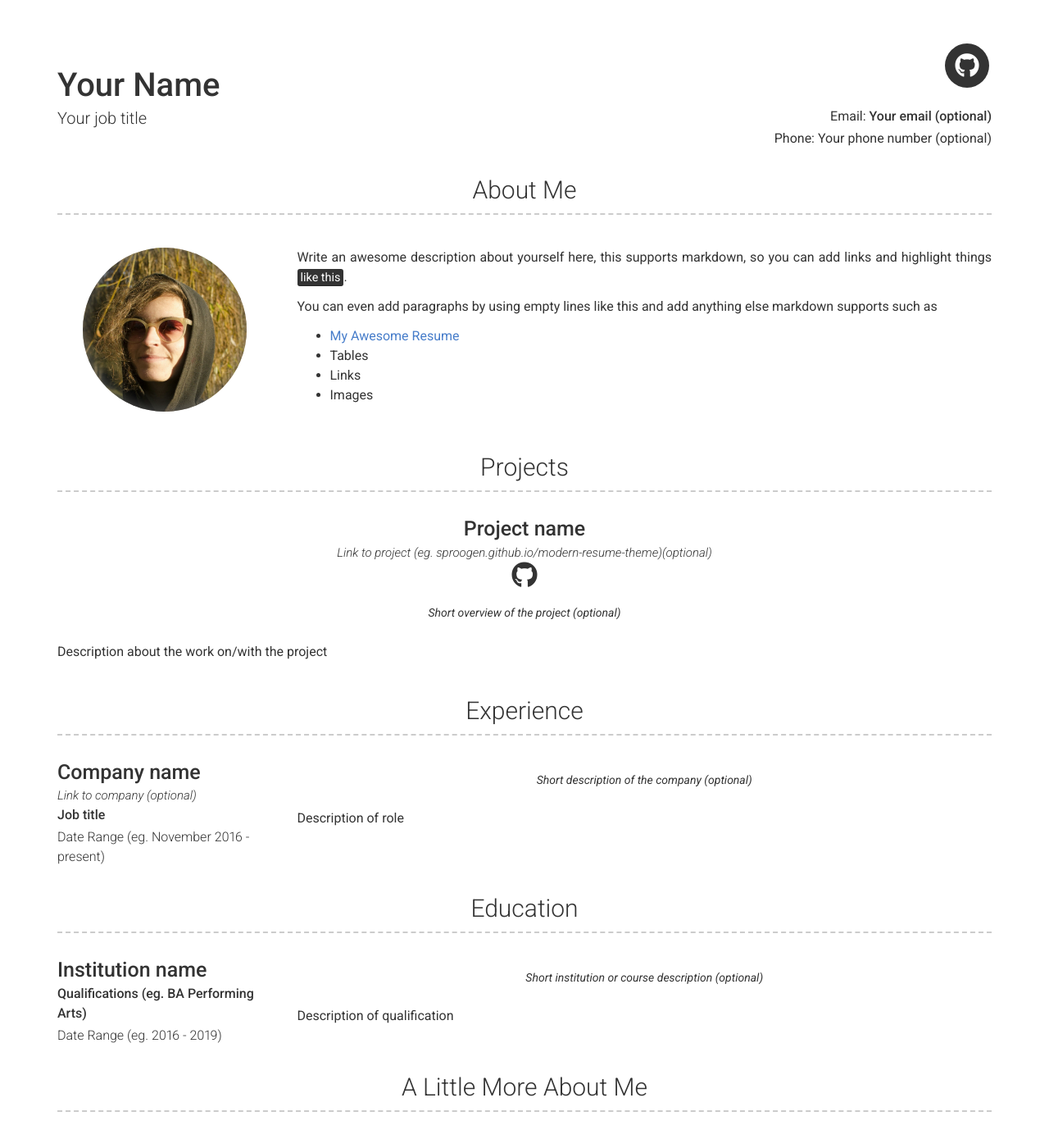
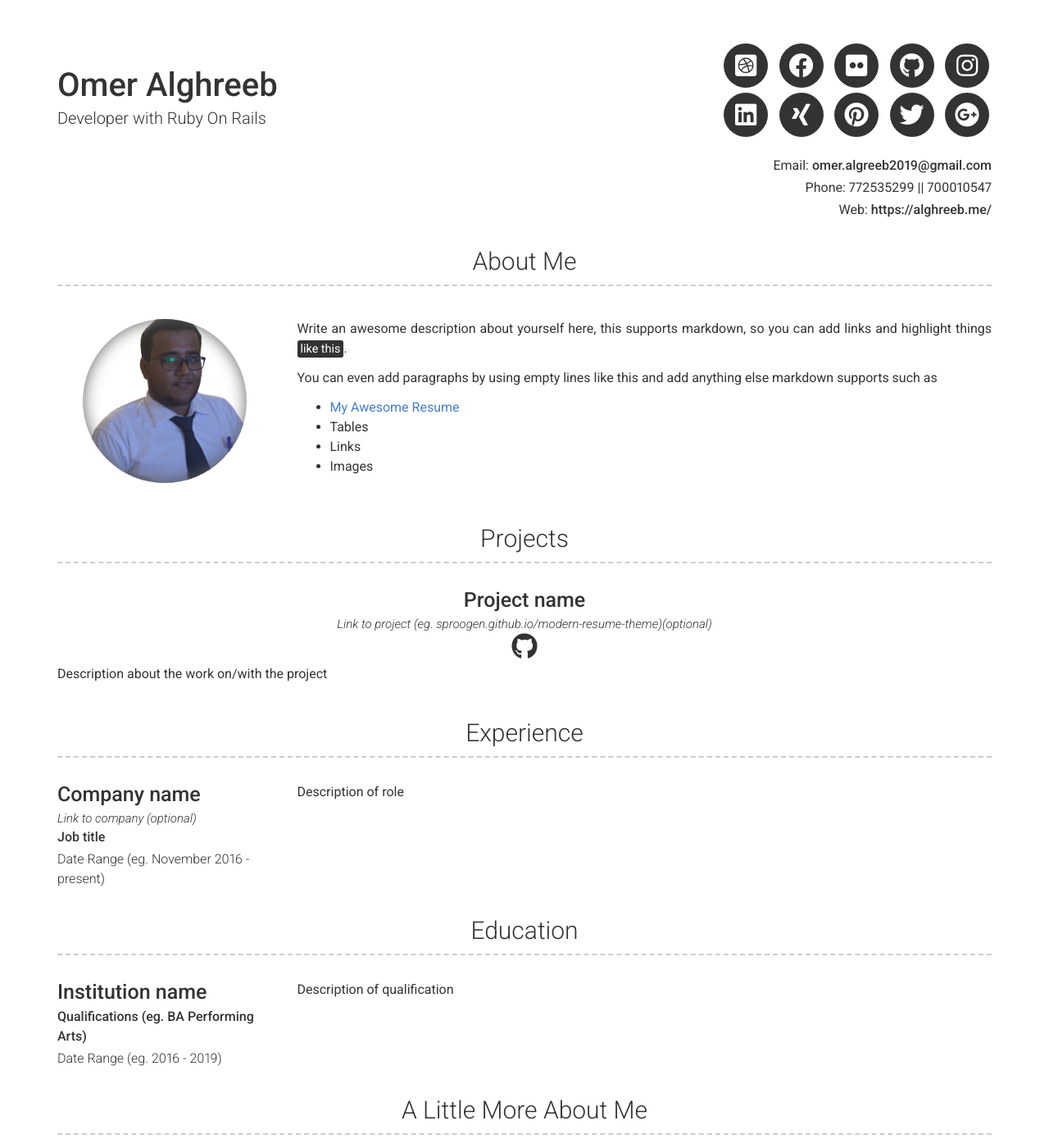
Before and after one commit to omer-agreeb/cv.github.io, a Jekyll site: the page built from index.md, in a window 1280 px wide and 1400 px high. Shown: the whole window at 82% size. Built offline with Jekyll 4.4.1, drawn with Linux system fonts in a browser that asks for light colours; nearby versions of some CDN libraries; some of the changed text lies outside the part shown.

Commit message:
first commit

```diff
--- a/_config.yml
+++ b/_config.yml
@@ -3,29 +3,29 @@ repository: Git repository where your resume will be hosted, only required if yo
 # favicon: Directory of your favicon (eg. images/favicon.ico)(optional)
 
 # Personal info
-name: Your Name
-title: Your job title
-email: Your email (optional)
-phone: Your phone number (optional)
-cv   : "resume.pdf"
-#website: Your website (eg. https://google.com)(optional)
+name: Omer Alghreeb
+title: Developer with Ruby On Rails
+email: omer.algreeb2019@gmail.com
+phone: 772535299 || 700010547
+# cv   : "resume.pdf"
+website: https://alghreeb.me/
 
 # Social links
-#twitter_username: jekyllrb
-github_username:  moya10
-#dribbble_username: jekyll
-#facebook_username: jekyll
-#flickr_username: jekyll
-#instagram_username: jekyll
-#linkedin_username: jekyll
-#xing_username: jekyll
-#pinterest_username: jekyll
+twitter_username: Omer_Algreeb
+github_username:  omer-agreeb
+dribbble_username: jekyll
+facebook_username: omer.algreeb
+flickr_username: jekyll
+instagram_username: omeralgreeb
+linkedin_username: omer-algreeb-076940195
+xing_username: jekyll
+pinterest_username: jekyll
 #youtube_username: jekyll
-#googleplus_username: +jekyll
+googleplus_username: +jekyll
 
 # About Section
 # about_title: About Me (Use this to override about section title)
-about_profile_image: images/profile.jpg
+about_profile_image: images/omer.png
 about_content: | # this will include new lines to allow paragraphs
   Write an awesome description about yourself here, this supports markdown, so you can add links and highlight things <mark>like this</mark>.
 
--- a/_data/education.yml
+++ b/_data/education.yml
@@ -3,7 +3,7 @@
   name: Institution name
   dates: Date Range (eg. 2016 - 2019)
   qualification: Qualifications (eg. BA Performing Arts)
-  quote: >
-    Short institution or course description (optional)
+  # quote: >
+  #   Short institution or course description (optional)
   description: | # this will include new lines to allow paragraphs
     Description of qualification
--- a/_data/experience.yml
+++ b/_data/experience.yml
@@ -4,7 +4,7 @@
   link: Link to company (optional)
   job_title: Job title
   dates: Date Range (eg. November 2016 - present)
-  quote: >
-   Short description of the company (optional)
+  # quote: >
+  #  Short description of the company (optional)
   description: | # this will include new lines to allow paragraphs
     Description of role
--- a/_data/projects.yml
+++ b/_data/projects.yml
@@ -3,7 +3,7 @@
   name: Project name
   link: Link to project (eg. sproogen.github.io/modern-resume-theme)(optional)
   github: Github page for project (eg. sproogen/modern-resume-theme)(optional)
-  quote: >
-    Short overview of the project (optional)
+  # quote: >
+  #   Short overview of the project (optional)
   description: | # this will include new lines to allow paragraphs
     Description about the work on/with the project
```
Also changed, not shown: images/omer.png (added), 7 other files.
